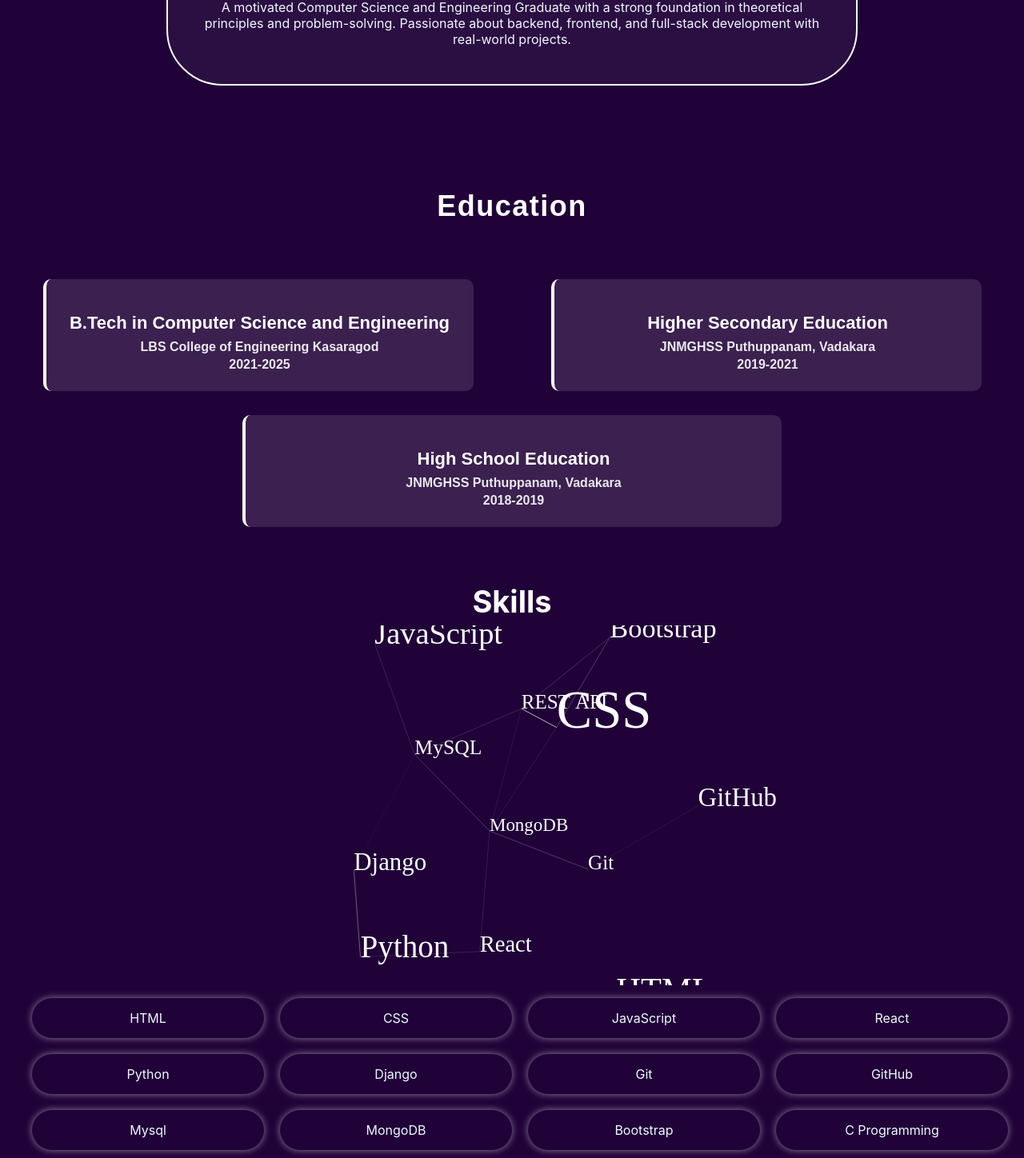
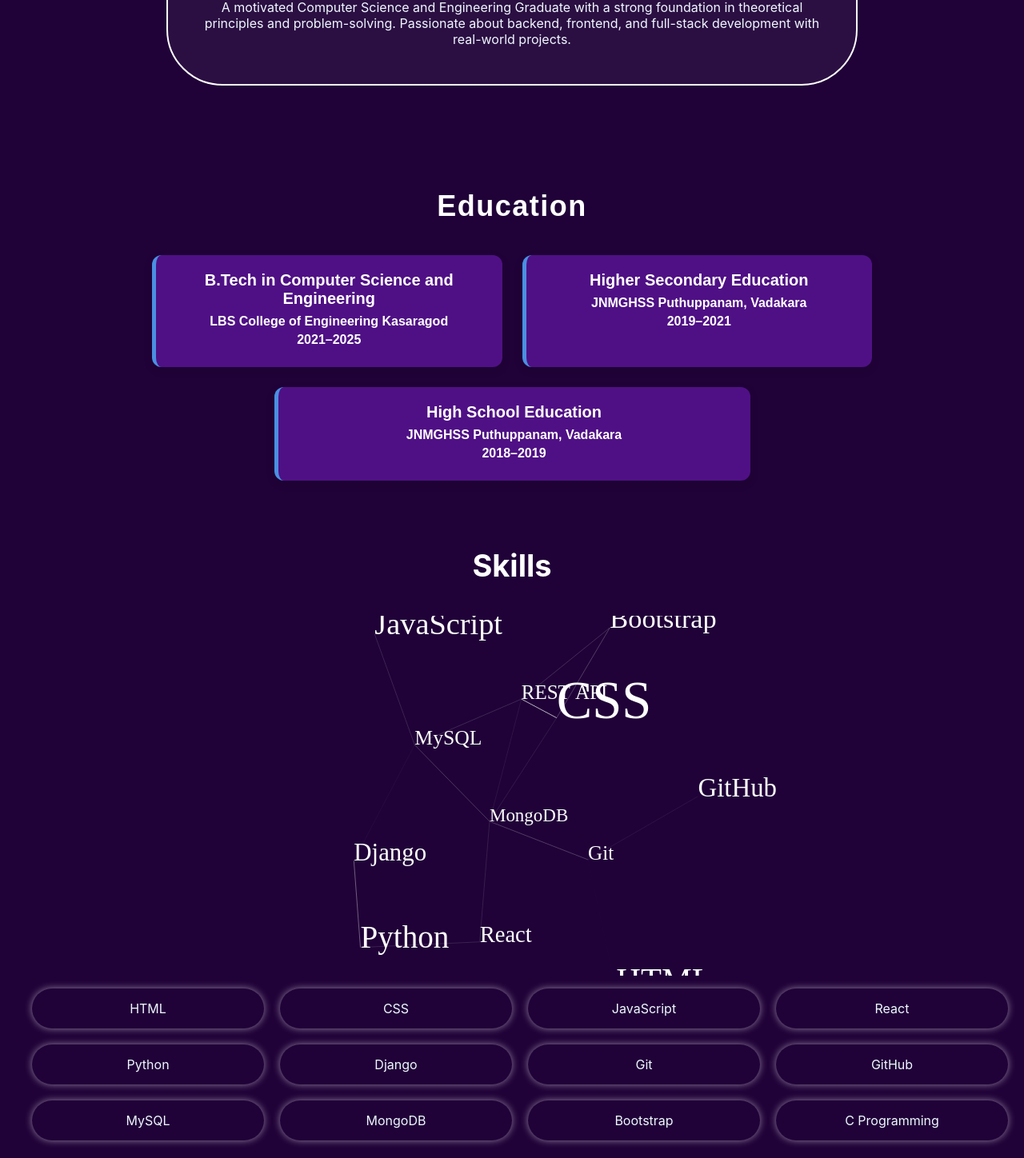
Before and after one commit to Rohini6697/portfolio-react, a React (Create React App) app: page / in a window 1280 px wide. Shown: the part 1019-2467 px from the top of the page at 80% size. Built offline with nearby package versions, Linux system fonts and the light colour scheme.

Commit message:
new changes

```diff
--- a/src/components/Home.jsx
+++ b/src/components/Home.jsx
@@ -1,8 +1,9 @@
 import React, { useEffect, useState } from "react";
 import "../../src/styles/Home.css";
-
+import {skills} from "../data/skills"
 import profile from "../../src/images/1.jpg"
 import { project } from "../data/projects";
+import { education } from "../data/education";
 
 const Home = () => {
 const [show,setShow] = useState(false)
@@ -192,23 +193,16 @@ animate();
       <section id="section3">
         <h2>Education</h2>
 
-        <div class="edu-card">
-          <h3>B.Tech in Computer Science and Engineering</h3>
-          <h4>LBS College of Engineering Kasaragod</h4>
-          <h4>2021-2025</h4>
+        <div className="education-section">
+          {education.map((item, index) => (
+            <div className="edu-card" key={index}>
+              <h3>{item.degree}</h3>
+              <h4>{item.school}</h4>
+              <h4>{item.year}</h4>
+            </div>
+          ))}
         </div>
 
-        <div class="edu-card">
-          <h3>Higher Secondary Education</h3>
-          <h4>JNMGHSS Puthuppanam, Vadakara</h4>
-          <h4>2019-2021</h4>
-        </div>
-
-        <div class="edu-card">
-          <h3>High School Education</h3>
-          <h4>JNMGHSS Puthuppanam, Vadakara</h4>
-          <h4>2018-2019</h4>
-        </div>
       </section>
 
 
@@ -220,19 +214,11 @@ animate();
         </div>
         {/* <div> */}
           <ul className="skills">
-            <li>HTML</li>
-            <li>CSS</li>
-            <li>JavaScript</li>
-            <li>React</li>
-            <li>Python</li>
-            <li>Django</li>
-            <li>Git</li>
-            <li>GitHub</li>
-            <li>Mysql</li>
-            <li>MongoDB</li>
-            <li>Bootstrap</li>
-            <li>C Programming</li>
+            {skills.map((skill, index) => (
+              <li key={index}>{skill}</li>
+            ))}
           </ul>
+
         {/* </div> */}
       </section>
       <section className="project">
@@ -265,9 +251,7 @@ animate();
                   href={selectedProject.live}
                   target="_blank"
                   rel="noopener noreferrer"
-          >
-            Live Demo
-          </a>
+                >Live Demo</a>
               </p>
             )}
 
@@ -278,9 +262,7 @@ animate();
                   href={selectedProject.code}
                   target="_blank"
                   rel="noopener noreferrer"
-          >
-            Code
-          </a>
+                >Code</a>
               </p>
             )}
 
--- /dev/null
+++ b/src/data/education.js
@@ -0,0 +1,17 @@
+export const education = [
+  {
+    degree: "B.Tech in Computer Science and Engineering",
+    school: "LBS College of Engineering Kasaragod",
+    year: "2021–2025",
+  },
+  {
+    degree: "Higher Secondary Education",
+    school: "JNMGHSS Puthuppanam, Vadakara",
+    year: "2019–2021",
+  },
+  {
+    degree: "High School Education",
+    school: "JNMGHSS Puthuppanam, Vadakara",
+    year: "2018–2019",
+  }
+];
--- /dev/null
+++ b/src/data/skills.js
@@ -0,0 +1,14 @@
+export const skills = [
+  "HTML",
+  "CSS",
+  "JavaScript",
+  "React",
+  "Python",
+  "Django",
+  "Git",
+  "GitHub",
+  "MySQL",
+  "MongoDB",
+  "Bootstrap",
+  "C Programming"
+];
--- a/src/styles/Home.css
+++ b/src/styles/Home.css
@@ -1,38 +1,37 @@
+/* --------------------------------------------------
+   GLOBAL
+-------------------------------------------------- */
 body {
   margin: 0;
   padding: 0;
   background-color: #200238;
 }
+
 html {
   scroll-behavior: smooth;
 }
 
-
-/* -----------------------------
-   HERO SECTION (Particles BG)
--------------------------------- */
-/* FULLSCREEN PARTICLES BACKGROUND */
+/* --------------------------------------------------
+   HERO SECTION (Particles + Profile)
+-------------------------------------------------- */
 #particles-js {
   position: relative;
   width: 100%;
   height: 100vh;
 }
 
-/* CONTAINER HOLDS IMAGE + TEXT */
 .hero-content {
   position: absolute;
   top: 50%;
   left: 50%;
   transform: translate(-50%, -50%);
-
   display: flex;
-  flex-direction: column; /* Image below text */
+  flex-direction: column;
   justify-content: center;
   align-items: center;
   gap: 20px;
 }
 
-/* TEXT STYLING */
 .hero-text {
   text-align: center;
   color: white;
@@ -49,7 +48,6 @@ html {
   margin-top: 10px;
 }
 
-/* PROFILE IMAGE */
 .hero-img {
   width: 180px;
   height: 180px;
@@ -59,15 +57,14 @@ html {
   box-shadow: 0 0 15px rgba(255,255,255,0.6);
 }
 
-/* -----------------------------
+/* --------------------------------------------------
    ABOUT SECTION
--------------------------------- */
+-------------------------------------------------- */
 #section2 {
   color: aliceblue;
   display: flex;
   justify-content: center;
   padding: 50px 0;
-  /* border: 2px solid darkorange; */
   background-color: #200238;
 }
 
@@ -79,83 +76,85 @@ html {
   background-color: rgba(255, 255, 255, 0.05);
 }
 
-/* -----------------------------
-   EDUCATION
--------------------------------- */
+/* --------------------------------------------------
+   EDUCATION SECTION
+-------------------------------------------------- */
 #section3 {
   padding: 50px 20px;
+  background-color: #200238;
+  font-family: "Poppins", sans-serif;
   color: white;
-  background: rgba(255, 255, 255, 0.05);
-  font-family: "Poppins", sans-serif;
   text-align: center;
 }
 
 #section3 h2 {
   font-size: 36px;
-  margin-bottom: 40px;
   font-weight: 700;
   letter-spacing: 1.5px;
+  margin-bottom: 40px;
 }
 
-/* GRID CONTAINER */
-#section3 {
+/* GRID for education cards */
+.education-section {
+  max-width: 900px;
+  margin: 0 auto;
   display: grid;
   grid-template-columns: repeat(2, 1fr);
-  gap: 30px;
-  justify-items: center;
-  background-color: #200238;
+  gap: 25px;
 }
 
-/* Make the heading span full width */
-#section3 h2 {
+/* Last card centered */
+.education-section .edu-card:last-child {
   grid-column: 1 / -1;
+  justify-self: center;
+  width: 60%;
 }
 
-/* CARD STYLING */
 .edu-card {
-  background: rgba(255, 255, 255, 0.12);
-  border-left: 4px solid #fff;
+  background: #8320da7a;
   padding: 20px 25px;
-  width: 80%;
-  border-radius: 10px;
-  backdrop-filter: blur(3px);
+  border-radius: 12px;
+  box-shadow: 0 4px 12px rgba(0,0,0,0.1);
+  border-left: 5px solid #4a90e2;
   transition: 0.3s ease;
 }
 
-/* HOVER EFFECT */
-.edu-card:hover {
-  transform: scale(1.03);
-  background: rgba(255, 255, 255, 0.22);
-}
-
-/* CENTER THE LAST CARD */
-.edu-card:last-child {
-  grid-column: 1 / -1;   /* span both columns */
-  justify-self: center;
-  width: 50%;
-}
-
-/* TEXT STYLING */
 .edu-card h3 {
-  font-size: 22px;
+  margin: 0 0 8px;
+  font-size: 20px;
   font-weight: 600;
-  margin-bottom: 8px;
+  color: white;
 }
 
 .edu-card h4 {
+  margin: 5px 0;
   font-size: 16px;
-  opacity: 0.9;
-  margin: 4px 0;
+  color: white;
 }
 
-/* -----------------------------
-   SECTION 4
--------------------------------- */
+.edu-card:hover {
+  transform: translateY(-5px);
+  box-shadow: 0 10px 20px rgba(0,0,0,0.2);
+}
+
+/* MOBILE */
+@media (max-width: 600px) {
+  .education-section {
+    grid-template-columns: 1fr;
+  }
+
+  .education-section .edu-card:last-child {
+    width: 100%;
+  }
+}
+
+/* --------------------------------------------------
+   SKILLS
+-------------------------------------------------- */
 #section4 {
-  position: relative;
   width: 100%;
   padding-top: 33px;
-  /* padding-bottom: 50px; */
+  position: relative;
 }
 
 .skills-title {
@@ -164,19 +163,13 @@ html {
   font-weight: bold;
   color: white;
   margin: 0;
-  position: absolute;
-  top: 20px;        /* FIX: heading stays at top */
-  left: 50%;
-  transform: translateX(-50%);
-  /* border: 2px solid darkcyan; */
-  /* z-index: 10; */
 }
 
 .skill-section {
   width: 100%;
   height: 450px;
   position: relative;
-  margin-top: 40px; /* spacing below the heading */
+  margin-top: 40px;
   overflow: hidden;
   border-radius: 10px;
 }
@@ -184,42 +177,40 @@ html {
 #skillCanvas {
   width: 100%;
   height: 100%;
-  display: block;
-  /* margin-top: -20px; */
-  /* border: 2px solid rgb(232, 66, 250); */
 }
-.skills{
+
+.skills {
   display: grid;
   grid-template-columns: repeat(4,1fr);
-  list-style-type: none;
+  gap: 20px;
+  list-style: none;
   color: aliceblue;
-  gap: 20px;
   padding-right: 20px;
 }
-.skills li{
-  /* border: 2px solid white; */
+
+.skills li {
   height: 50px;
   display: flex;
   justify-content: center;
   align-items: center;
   border-radius: 40px;
   box-shadow: 0 0 10px rgba(255, 255, 255, 0.5);
+  transition: 0.3s ease;
 }
-.skills li:hover{
+
+.skills li:hover {
   background-color: #8901f7;
   color: black;
   font-weight: 500;
 }
 
+/* --------------------------------------------------
+   PROJECT GALLERY
+-------------------------------------------------- */
 
-/* gallery layout */
-
-
-.project h1 {
-  text-align: center;
-  color: #fff;
+.project h1{
+  color: white;
 }
-
 .gallery {
   width: 100%;
   height: 300px;
@@ -229,7 +220,6 @@ html {
   gap: 10px;
 }
 
-/* Wrapper */
 .imgWrapper {
   position: relative;
   width: 10%;
@@ -240,47 +230,38 @@ html {
   cursor: pointer;
 }
 
-/* IMAGE: same style as before */
 .imgWrapper img {
   width: 100%;
   height: 100%;
   object-fit: cover;
   border: 2px solid white;
   border-radius: 10px;
-  transition: all ease 0.5s;
+  transition: all 0.5s ease;
 }
 
-/* EXACT SAME EFFECT (image becomes 50%) */
 .imgWrapper:hover {
   width: 50%;
 }
 
-/* Description text */
 .desc {
   position: absolute;
   bottom: 0;
-  left: 0;
-  right: 0;        /* Make it stretch full width */
-  width: 100%;     /* Ensure full width after expansion */
+  width: 100%;
   text-align: center;
   padding: 8px;
   color: white;
-  background: rgba(0, 0, 0, 0.6);
-
   opacity: 0;
+  background: rgba(0,0,0,0.6);
   transform: translateY(100%);
   transition: all 0.4s ease;
-  white-space: nowrap;   /* Prevent breaking into next line */
+  left: 0;
 }
 
-
-/* show description on hover */
 .imgWrapper:hover .desc {
   opacity: 1;
   transform: translateY(0);
 }
 
-/* Buttons */
 .btnGroup {
   position: absolute;
   top: 50%;
@@ -301,47 +282,41 @@ html {
   font-weight: bold;
 }
 
-.btnGroup button:hover {
-  background: #fff;
-}
-
-/* show buttons on hover */
 .imgWrapper:hover .btnGroup {
   opacity: 1;
 }
 
-.connect{
-  color: #fff;
-  margin-top: 50px;
-  /* border: 2px solid white; */
-}
 
-.contact{
-  /* border: 2px solid white; */
+
+/* --------------------------------------------------
+   CONTACT SECTION
+-------------------------------------------------- */
+.contact {
   display: flex;
   flex-direction: column;
   align-items: center;
   padding: 50px;
   gap: 20px;
+  color: white;
+}
 
-}
-.contact input,textarea{
+.contact input,
+.contact textarea {
   width: 500px;
   height: 50px;
-  background-color: transparent;
-  border-top: none;
-  border-left: none;
-  border-right: none;
+  background: transparent;
+  border: none;
   border-bottom: 2px solid white;
 }
-.contact input::placeholder{
+.connect h1{
+  color: white;
+}
+.contact input::placeholder,
+.contact textarea::placeholder {
   color: #fff;
   font-weight: bolder;
 }
-.contact textarea::placeholder{
-  color: #fff;
-  font-weight: bolder;
-}
+
 .myBtn {
   padding: 12px 28px;
   background: linear-gradient(135deg, #890af1, #370463);
@@ -359,101 +334,44 @@ html {
   box-shadow: 0 8px 18px rgba(101, 6, 217, 0.4);
 }
 
-.popupOverlay{
-  color: #fff;
-}
-/* Popup background overlay */
+/* --------------------------------------------------
+   POPUP SECTION
+-------------------------------------------------- */
 .popupOverlay {
   position: fixed;
-  top: 0;
-  left: 0;
-  width: 100%;
-  height: 100%;
-  background: rgba(0, 0, 0, 0.65);
+  inset: 0;
+  background: rgba(0,0,0,0.65);
   backdrop-filter: blur(5px);
   display: flex;
   justify-content: center;
   align-items: center;
   z-index: 999;
-  animation: fadeIn 0.3s ease-in-out;
 }
 
-/* Popup box */
 .popupBox {
-  background: rgba(255, 255, 255, 0.15);
+  background: rgba(255,255,255,0.15);
   backdrop-filter: blur(15px);
   border-radius: 18px;
   padding: 30px;
   width: 420px;
   max-width: 90%;
-  color: #fff;
+  color: white;
   text-align: center;
-  box-shadow: 0 0 20px rgba(255, 255, 255, 0.2);
-  border: 1px solid rgba(255, 255, 255, 0.25);
-  animation: popUp 0.35s ease;
+  border: 1px solid rgba(255,255,255,0.25);
 }
 
-/* Heading */
-.popupBox h2 {
-  margin-bottom: 15px;
-  font-size: 26px;
-  font-weight: bold;
-  color: #fff;
-}
-
-/* Description text */
-.popupBox p {
-  margin: 10px 0;
-  font-size: 16px;
-}
-
-/* Buttons (Close button) */
 .popupBox button {
   margin-top: 20px;
   padding: 10px 20px;
   background: #7005e3;
+  border: none;
   color: white;
-  border: none;
   border-radius: 8px;
-  font-size: 16px;
   cursor: pointer;
-  transition: 0.3s ease;
 }
 
-.popupBox button:hover {
-  background: #530eb4;
-  transform: scale(1.05);
-}
-
-/* Links inside popup */
+/* Link styling */
 .popupBox a {
   color: #00eaff;
   text-decoration: none;
-  font-weight: bold;
 }
-
-.popupBox a:hover {
-  color: #00b8cc;
-  text-decoration: underline;
-}
-
-/* Animations */
-@keyframes popUp {
-  0% {
-    transform: scale(0.85);
-    opacity: 0;
-  }
-  100% {
-    transform: scale(1);
-    opacity: 1;
-  }
-}
-
-@keyframes fadeIn {
-  0% {
-    opacity: 0;
-  }
-  100% {
-    opacity: 1;
-  }
-}
```
Also changed, not shown: src/components/Header.jsx (+15 -3 lines), src/components/ResumePop.jsx (added, +30 -0 lines), src/styles/ResumePop.css (added, +64 -0 lines), 1 other file (tests, documents, lock files or other folders). Lines whose indentation alone changed are shown as unchanged.
